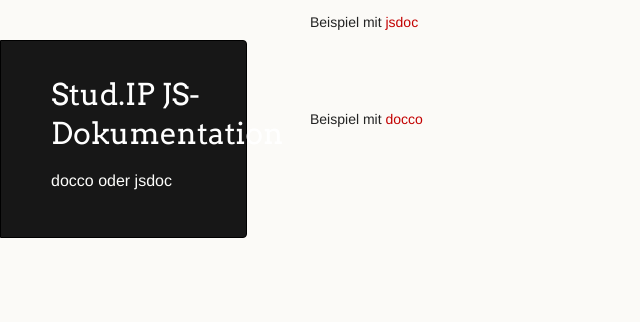
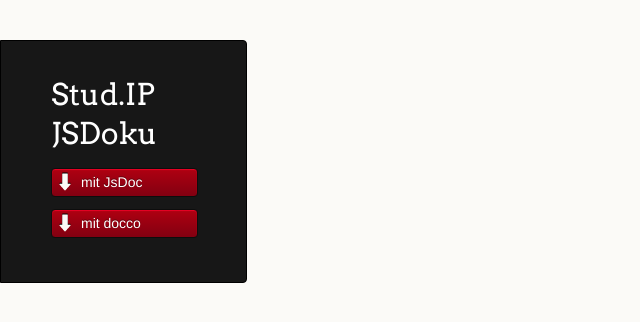
Before and after one commit to luniki/studip-js-doc-examples, a plain HTML site: page index.html in a window 1280 px wide. Shown: the whole page, without its empty margins (0-640 px from the left). Drawn offline with Linux system fonts and the light colour scheme.

Commit message:
update page

```diff
--- a/index.html
+++ b/index.html
@@ -16,15 +16,12 @@
   <body>
     <div class="wrapper">
       <header>
-        <h1 class="header">Stud.IP JS-Dokumentation</h1>
-        <p class="header">docco oder jsdoc</p>
+        <h1 class="header">Stud.IP JSDoku</h1>
+        <ul>
+          <li><a class="buttons" href="jsdocs/index.html">mit JsDoc</a></li>
+          <li><a class="buttons" href="rocco/tabs.html">mit docco</a></li>
+        </ul>
       </header>
-      <section>
-        <p>Beispiel mit <a href="jsdocs/index.html">jsdoc</a></p>
-      </section>
-      <section>
-        <p>Beispiel mit <a href="rocco/tabs.html">docco</a></p>
-      </section>
     </div>
     <!--[if !IE]><script>fixScale(document);</script><!--<![endif]-->
 
```
